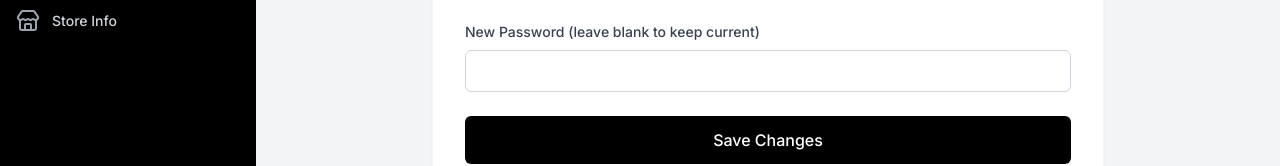
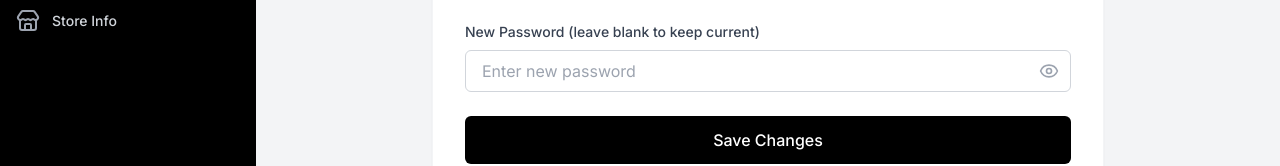
Before and after one commit to Kuldeep0021/OneStore_E-commerce, a React (Vite) app in the folder frontend/: page /admin/settings in a window 1280 px wide. Shown: the part 343-509 px from the top of the page. Built offline with nearby package versions, Linux system fonts and the light colour scheme; no server answers; sample sign-in values are in the browser's storage.

Commit message:
Add GiggleToyz logo to Navbar and eye icon toggle on admin password field

```diff
--- a/frontend/src/components/Navbar.jsx
+++ b/frontend/src/components/Navbar.jsx
@@ -45,8 +45,8 @@ const Navbar = () => {
 
           {/* Center: Brand Logo */}
           <div className="flex-1 flex justify-center md:justify-center">
-            <Link to="/" className="flex items-center min-h-[44px] p-2" onClick={closeMenu}>
-              <span className="font-sans text-2xl sm:text-3xl md:text-4xl font-bold text-brand-primary tracking-widest uppercase">OneStore</span>
+            <Link to="/" className="flex items-center min-h-[44px]" onClick={closeMenu}>
+              <img src="/logo.png" alt="GiggleToyz" className="h-14 sm:h-16 w-auto object-contain" />
             </Link>
           </div>
 
--- a/frontend/src/pages/admin/AdminSettings.jsx
+++ b/frontend/src/pages/admin/AdminSettings.jsx
@@ -1,4 +1,5 @@
 import { useState } from 'react';
+import { Eye, EyeOff } from 'lucide-react';
 import { useStore } from '../../store';
 import api from '../../api';
 
@@ -7,6 +8,7 @@ const AdminSettings = () => {
   const [name, setName] = useState(user?.name || '');
   const [email, setEmail] = useState(user?.email || '');
   const [password, setPassword] = useState('');
+  const [showPassword, setShowPassword] = useState(false);
   const [loading, setLoading] = useState(false);
   const [message, setMessage] = useState('');
   const [error, setError] = useState('');
@@ -24,7 +26,6 @@ const AdminSettings = () => {
         password: password || undefined,
       });
 
-      // Update the global store with new user data.
       setUser(data, data.token);
       setMessage('Profile updated successfully!');
       setPassword('');
@@ -75,14 +76,27 @@ const AdminSettings = () => {
         </div>
 
         <div>
-          <label className="block text-sm font-medium text-gray-700 mb-2">New Password (leave blank to keep current)</label>
-          <input
-            type="password"
-            value={password}
-            onChange={(e) => setPassword(e.target.value)}
-            className="input-field"
-            minLength="6"
-          />
+          <label className="block text-sm font-medium text-gray-700 mb-2">
+            New Password (leave blank to keep current)
+          </label>
+          <div className="relative">
+            <input
+              type={showPassword ? 'text' : 'password'}
+              value={password}
+              onChange={(e) => setPassword(e.target.value)}
+              className="input-field pr-10"
+              minLength="6"
+              placeholder="Enter new password"
+            />
+            <button
+              type="button"
+              onClick={() => setShowPassword(!showPassword)}
+              className="absolute inset-y-0 right-0 pr-3 flex items-center text-gray-400 hover:text-gray-600 transition-colors"
+              aria-label={showPassword ? 'Hide password' : 'Show password'}
+            >
+              {showPassword ? <EyeOff className="h-5 w-5" /> : <Eye className="h-5 w-5" />}
+            </button>
+          </div>
         </div>
 
         <button
```
Also changed, not shown: frontend/public/logo.png (added).
